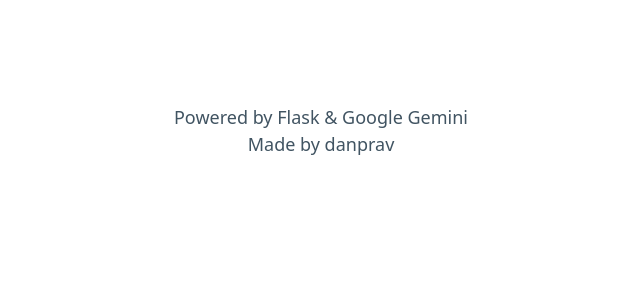
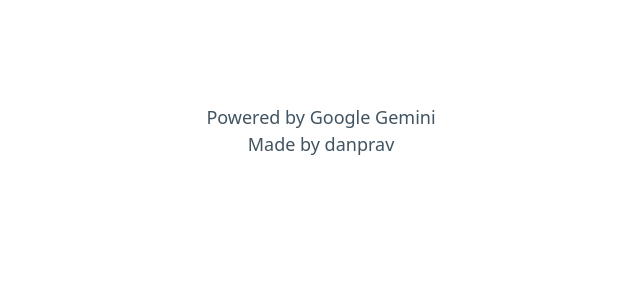
Before and after one commit to danprav04/deep-research, a Flask app: page / in a window 1280 px wide. Shown: the part 743-1043 px from the top of the page, without its empty margins (319-959 px from the left). Run offline with Flask 3, Linux system fonts and the light colour scheme; parts of the project's set-up code (start-up, migrations or seed data) failed here and were passed over.

Commit message:
changed credits

```diff
--- a/deep_research_app/templates/index.html
+++ b/deep_research_app/templates/index.html
@@ -59,7 +59,7 @@
     </main>
 
     <footer>
-        Powered by Flask & Google Gemini <br>
+        Powered by Google Gemini <br>
         Made by danprav
     </footer>
 
```
